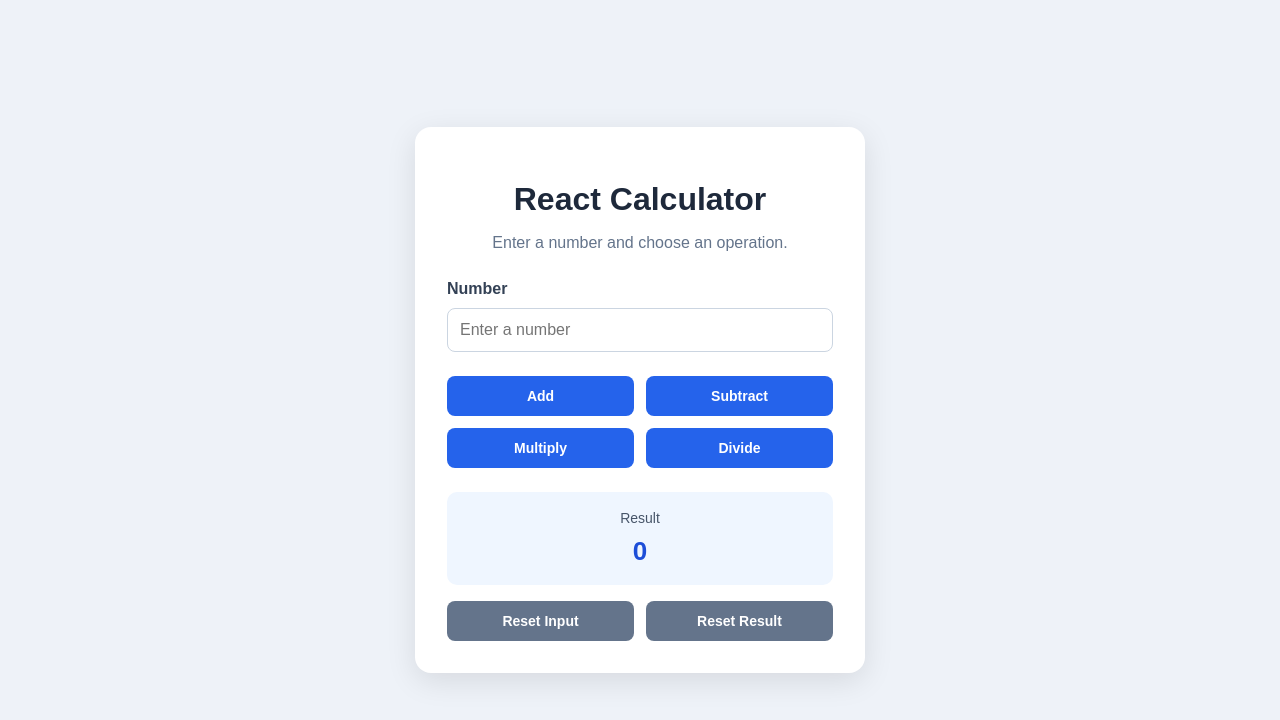
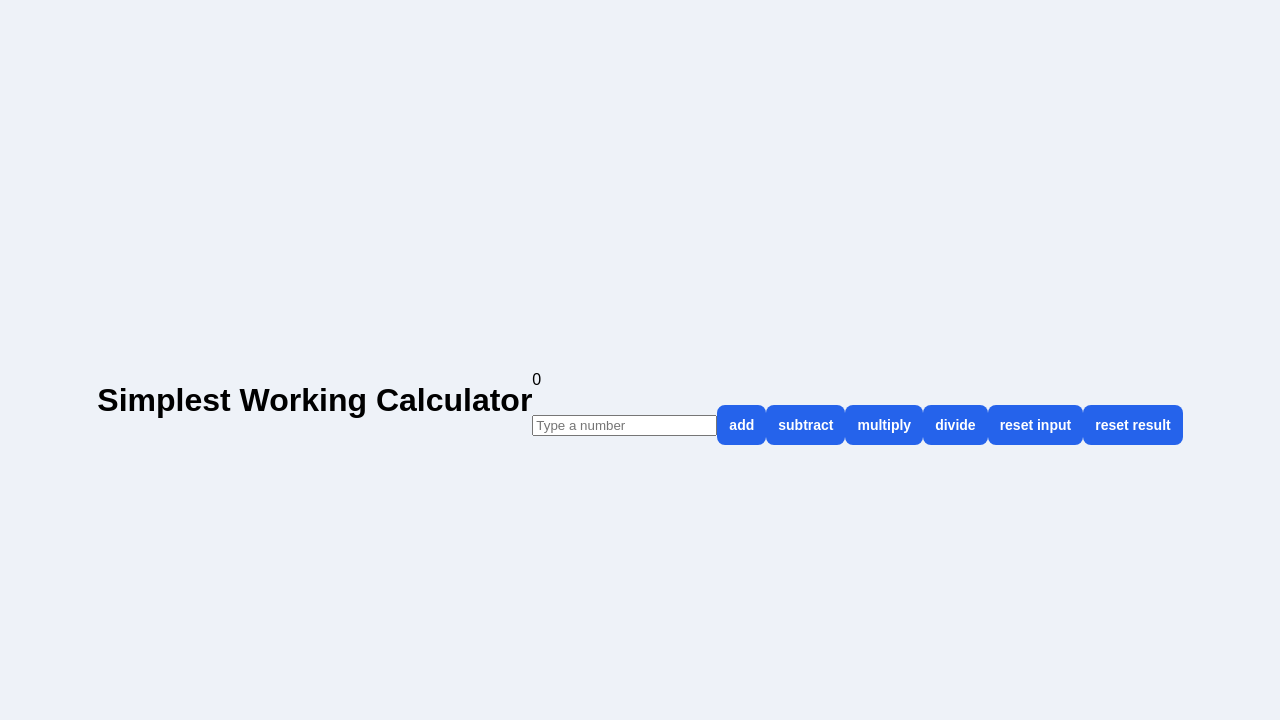
Before and after one commit to abhipaul1234/my-calculator, a React (Create React App) app: page / in a window 1280 px wide. Shown: the top 720 px of the page. Built offline with nearby package versions, Linux system fonts and the light colour scheme.

Commit message:
Match Coursera calculator autograder template

```diff
--- a/src/App.js
+++ b/src/App.js
@@ -1,114 +1,73 @@
-import { useRef, useState } from "react";
+import { useState, useRef } from "react";
 import "./App.css";
 
 function App() {
   const inputRef = useRef(null);
+  const resultRef = useRef(null);
   const [result, setResult] = useState(0);
-  const [error, setError] = useState("");
 
-  function plus() {
+  function plus(e) {
+    e.preventDefault();
     const inputVal = inputRef.current.value;
+    const newResult = result + Number(inputVal);
+    setResult(newResult);
+  }
 
-    if (inputVal.trim() === "") {
-      setError("Please enter a number.");
+  function minus(e) {
+    e.preventDefault();
+    const inputVal = inputRef.current.value;
+    const newResult = result - Number(inputVal);
+    setResult(newResult);
+  }
+
+  function times(e) {
+    e.preventDefault();
+    const inputVal = inputRef.current.value;
+    const newResult = result * Number(inputVal);
+    setResult(newResult);
+  }
+
+  function divide(e) {
+    e.preventDefault();
+    const inputVal = inputRef.current.value;
+    if (Number(inputVal) === 0) {
+      alert("Cannot divide by zero");
       return;
     }
-
-    setError("");
-    setResult(result + Number(inputVal));
+    const newResult = result / Number(inputVal);
+    setResult(newResult);
   }
 
-  function minus() {
-    const inputVal = inputRef.current.value;
-
-    if (inputVal.trim() === "") {
-      setError("Please enter a number.");
-      return;
-    }
-
-    setError("");
-    setResult(result - inputVal);
+  function resetInput(e) {
+    e.preventDefault();
+    inputRef.current.value = "";
   }
 
-  function times() {
-    const inputVal = inputRef.current.value;
-
-    if (inputVal.trim() === "") {
-      setError("Please enter a number.");
-      return;
-    }
-
-    setError("");
-    setResult(result * inputVal);
-  }
-
-  function divide() {
-    const inputVal = Number(inputRef.current.value);
-
-    if (inputRef.current.value.trim() === "") {
-      setError("Please enter a number.");
-      return;
-    }
-
-    if (inputVal === 0) {
-      setError("Cannot divide by zero.");
-      return;
-    }
-
-    setError("");
-    setResult(result / inputVal);
-  }
-
-  function resetInput() {
-    inputRef.current.value = "";
-    setError("");
-  }
-
-  function resetResult() {
+  function resetResult(e) {
+    e.preventDefault();
     setResult(0);
-    setError("");
   }
 
   return (
     <div className="App">
-      <main className="calculator">
-        <h1>React Calculator</h1>
-        <p className="subtitle">Enter a number and choose an operation.</p>
-
-        <div className="input-group">
-          <label htmlFor="calculator-input">Number</label>
-          <input
-            id="calculator-input"
-            type="number"
-            step="any"
-            placeholder="Enter a number"
-            ref={inputRef}
-          />
-        </div>
-
-        <div className="operations">
-          <button type="button" onClick={plus}>Add</button>
-          <button type="button" onClick={minus}>Subtract</button>
-          <button type="button" onClick={times}>Multiply</button>
-          <button type="button" onClick={divide}>Divide</button>
-        </div>
-
-        <div className="result-box" aria-live="polite">
-          <span>Result</span>
-          <strong>{result}</strong>
-        </div>
-
-        {error && <p className="error-message" role="alert">{error}</p>}
-
-        <div className="reset-buttons">
-          <button type="button" className="reset-button" onClick={resetInput}>
-            Reset Input
-          </button>
-          <button type="button" className="reset-button" onClick={resetResult}>
-            Reset Result
-          </button>
-        </div>
-      </main>
+      <div>
+        <h1>Simplest Working Calculator</h1>
+      </div>
+      <form>
+        <p ref={resultRef}>{result}</p>
+        <input
+          pattern="[0-9]"
+          ref={inputRef}
+          type="number"
+          placeholder="Type a number"
+        />
+        <button onClick={plus}>add</button>
+        <button onClick={minus}>subtract</button>
+        <button onClick={times}>multiply</button>
+        <button onClick={divide}>divide</button>
+        <button onClick={resetInput}>reset input</button>
+        <button onClick={resetResult}>reset result</button>
+      </form>
     </div>
   );
 }
```
